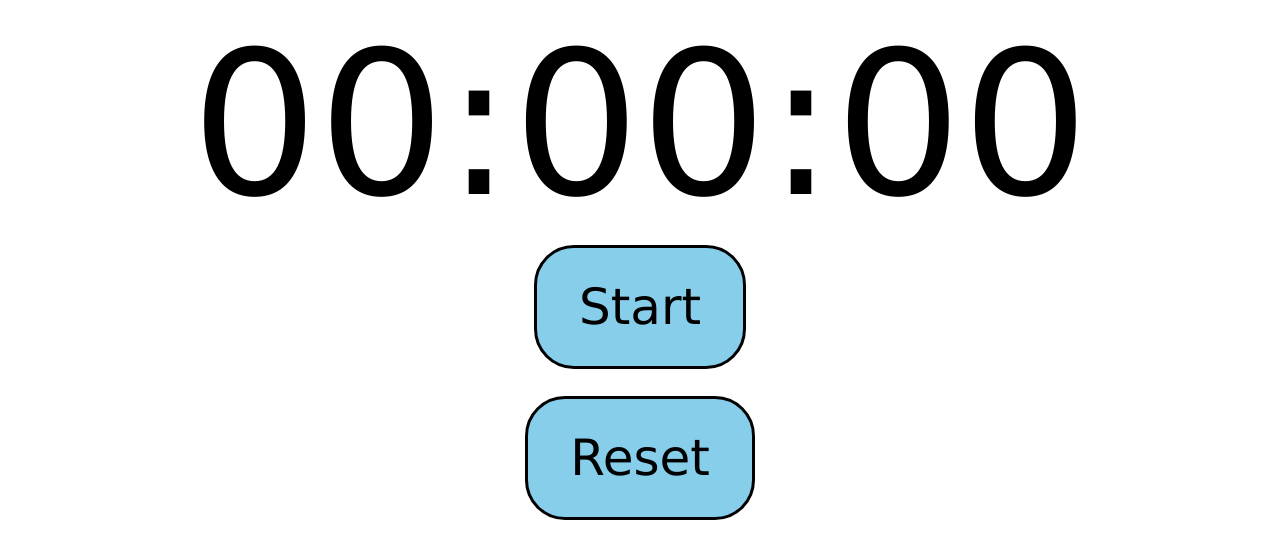
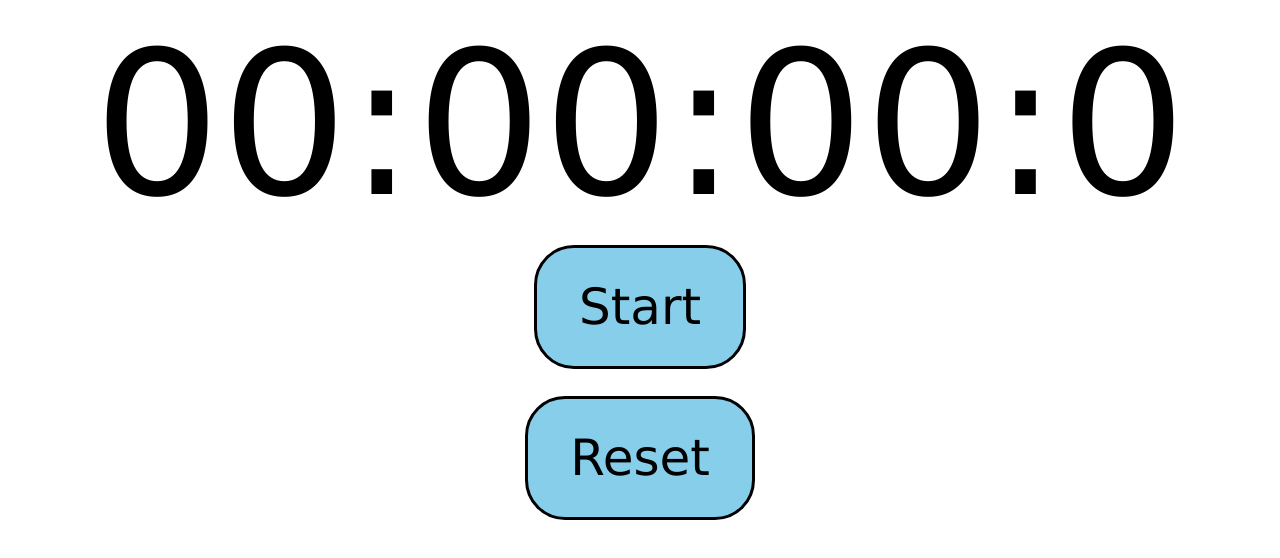
Before and after one commit to codedipper/stopwatch, a plain HTML site: page index.html in a window 1280 px wide. Drawn offline with Linux system fonts and the light colour scheme.

Commit message:
Added milliseconds.

```diff
--- a/index.html
+++ b/index.html
@@ -12,7 +12,7 @@
   <body>
     <div class="container">
       <div id="display">
-        00:00:00
+        00:00:00:0
       </div>
 
       <div class="buttons">
```
